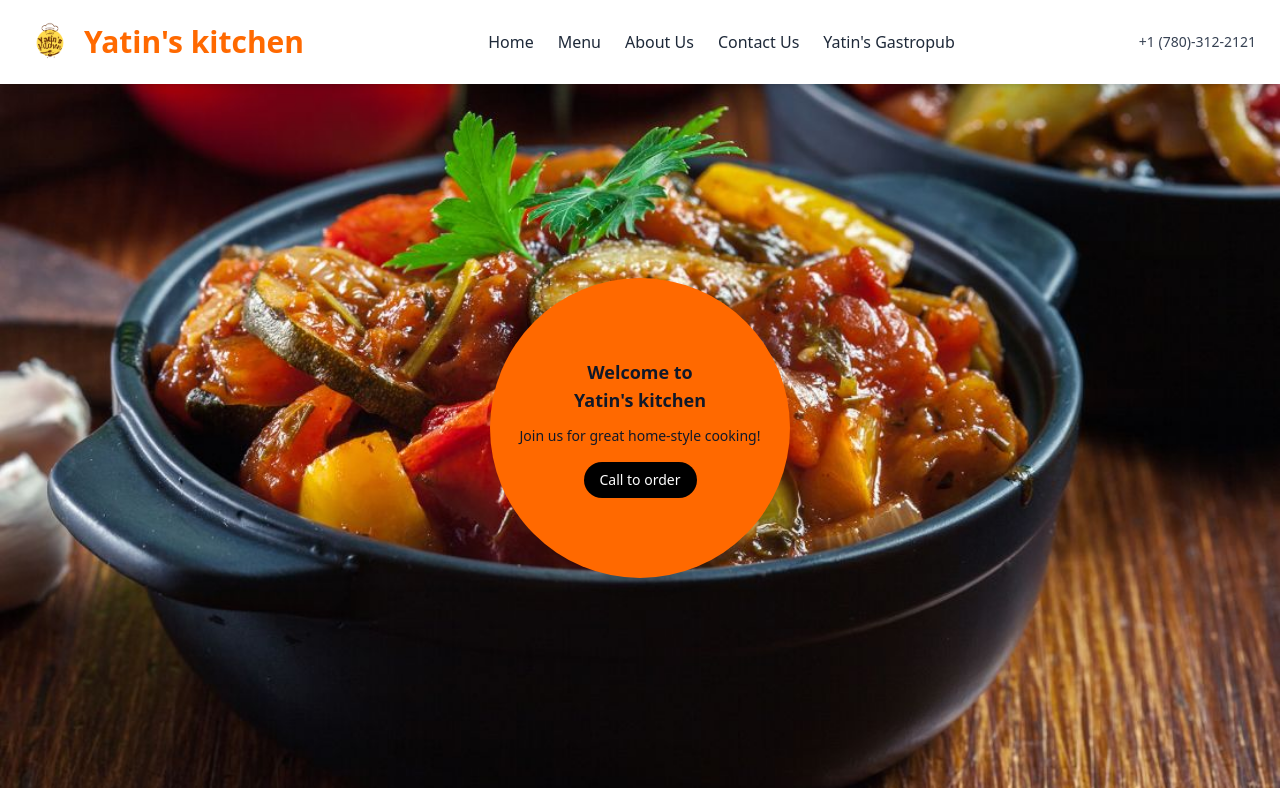
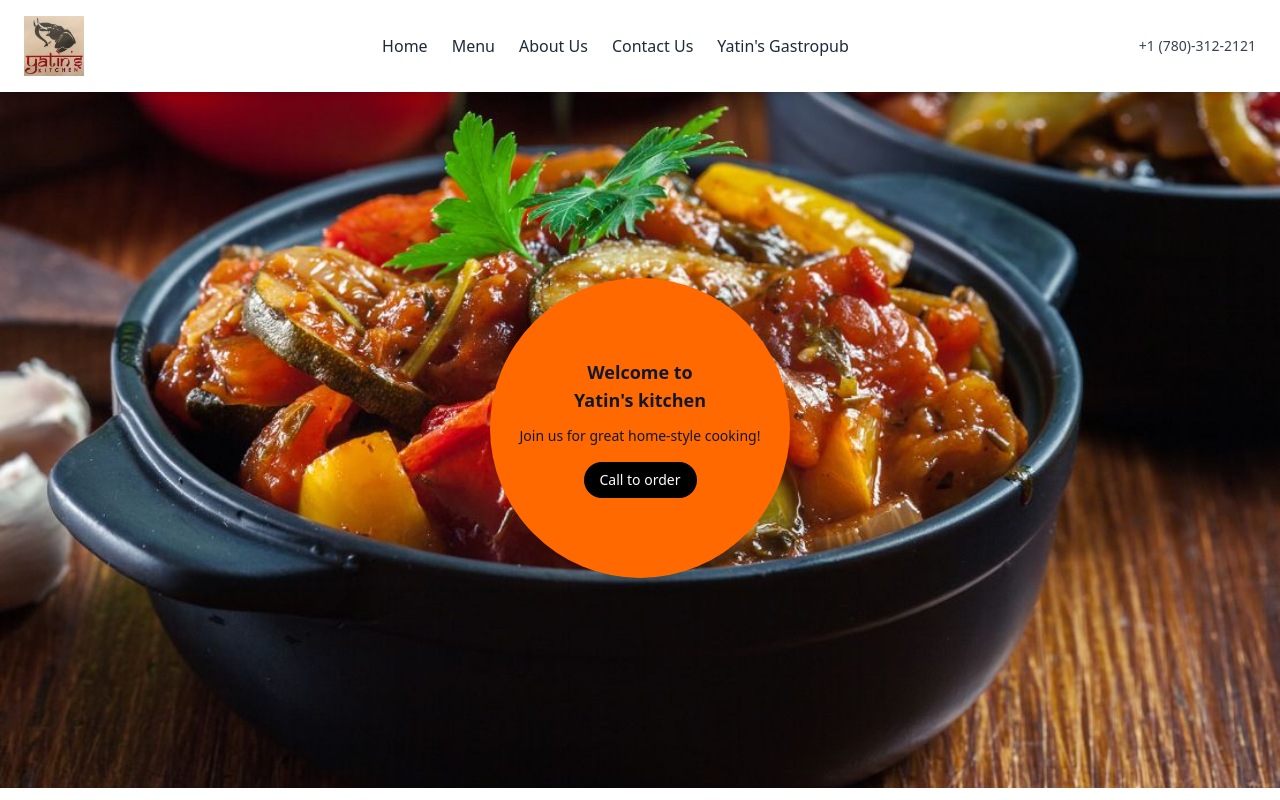
Before and after one commit to Shubham-juris/yatinkitchenltd, a React (Vite) app: page / in a window 1280 px wide. Shown: the top 800 px of the page. Built offline with nearby package versions, Linux system fonts and the light colour scheme.

Commit message:
logo change

```diff
--- a/index.html
+++ b/index.html
@@ -2,7 +2,7 @@
 <html lang="en">
 <head>
     <meta charset="UTF-8" />
-    <link rel="icon" type="image/svg+xml" href="./src/assets/about/logo.png" />
+    <link rel="icon" type="image/svg+xml" href="./src/assets/home/img.jpg" />
     <meta name="viewport" content="width=device-width, initial-scale=1.0" />
     <meta name="description" content="Yatin's Kitchen - Delicious homemade food delivered to your doorstep." />
     <meta name="keywords" content="homemade food, delivery, Yatin's Kitchen, fresh food, Ludhiana" />
@@ -13,11 +13,11 @@
     <meta name="twitter:card" content="summary_large_image" />
     <meta name="twitter:title" content="Yatin's Kitchen - Taste the Love of Home" />
     <meta name="twitter:description" content="Enjoy authentic and delicious homemade food from Yatin's Kitchen in Ludhiana." />
-    <meta name="twitter:image" content="./src/assets/about/logo.png" /> <title>Yatin's Kitchen - Taste the Love of Home</title>
-    <link rel="shortcut icon" href="./src/assets/about/logo.png" type="image/png"> </head>
+    <meta name="twitter:image" content="./src/assets/home/img.jpg" /> <title>Yatin's Kitchen - Taste the Love of Home</title>
+    <link rel="shortcut icon" href="./src/assets/home/img.jpg" type="image/jpg"> </head>
 <body>
     <div id="root">
-        <img src="./src/assets/about/logo.png" alt="Yatin's Kitchen Logo" style="max-width: 200px; margin-bottom: 20px;">
+        <img src="./src/assets/home/img.jpg" alt="Yatin's Kitchen Logo" style="max-width: 200px; margin-bottom: 20px;">
         </div>
     <script type="module" src="/src/main.jsx"></script>
 </body>
--- a/src/component/common/Navbar.jsx
+++ b/src/component/common/Navbar.jsx
@@ -1,24 +1,25 @@
 import React, { useState } from "react";
 import { Link } from "react-router-dom";
 import { HiMenu, HiX } from "react-icons/hi";
-import logo from "../../assets/about/logo.png";
+// import logo from "../../assets/about/logo.png";
+import logo from "../../assets/home/img.jpg"
 const Navbar = () => {
   const [isOpen, setIsOpen] = useState(false);
 
   return (
     <>
-      <div className="font-sans">
+      <div className="font-sans ">
         <header className="fixed top-0 left-0 right-0 bg-white bg-opacity-40 backdrop-blur-md shadow-md py-4 px-6 flex justify-between items-center z-50">
           <div className="flex items-center">
             <Link to="/" className="flex items-center">
               <img
                 src={logo}
                 alt="Yatin's Kitchen Logo"
-                className="h-13 w-auto mr-2"
+                className="h-15 w-auto mr-2 "
               />
-              <div className="text-orange-500 text-3xl font-bold">
+              {/* <div className="text-orange-500 text-3xl font-bold">
                 Yatin's kitchen
-              </div>
+              </div> */}
             </Link>
           </div>
 
```
